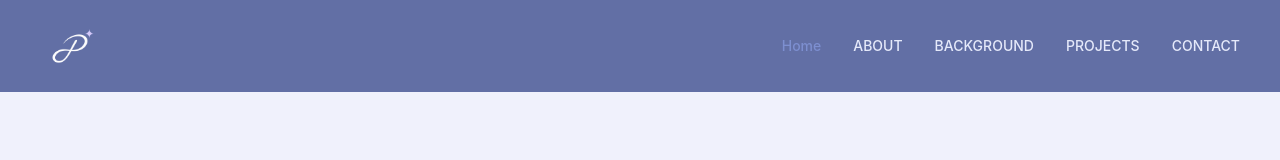
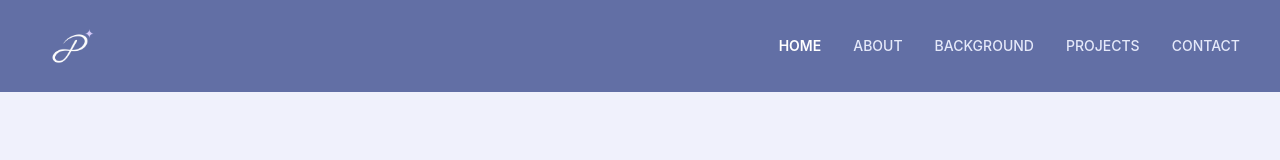
Before and after one commit to pankhuri03/portfolio, a React (Vite) app: page / in a window 1280 px wide. Shown: the top 160 px of the page. Built offline with nearby package versions, Linux system fonts and the light colour scheme.

Commit message:
Changing Home css

```diff
--- a/src/components/Navbar.tsx
+++ b/src/components/Navbar.tsx
@@ -63,10 +63,12 @@ function Navbar() {
                     to="/"
                     end
                     className={({ isActive }) =>
-                    isActive ? 'text-accent' : 'hover:text-accent'
+                        isActive
+                            ? 'text-navbar-active font-semibold'
+                            : 'transition-colors hover:text-navbar-hover'
                     }
                 >
-                    Home
+                    HOME
                 </NavLink>
 
                     <Link
```
